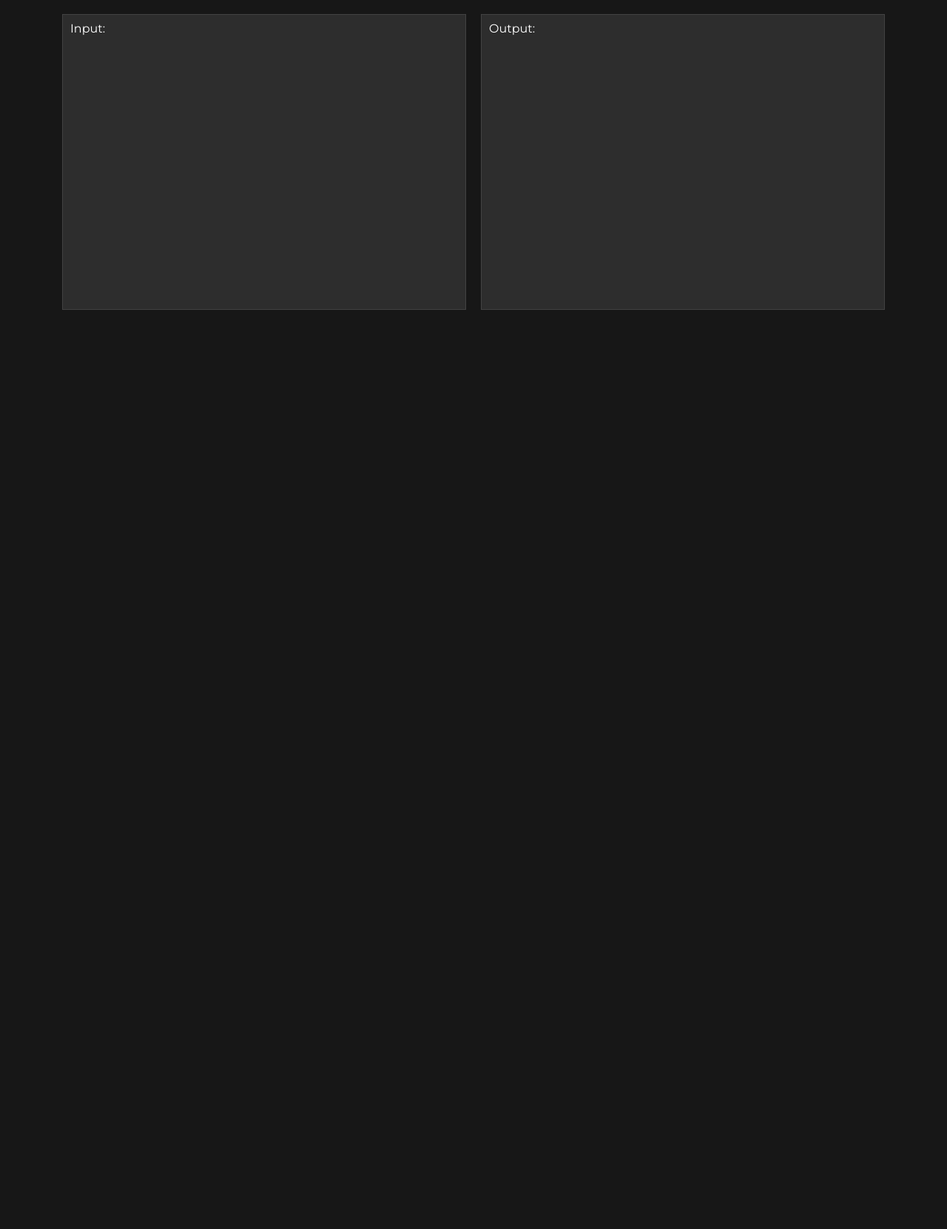
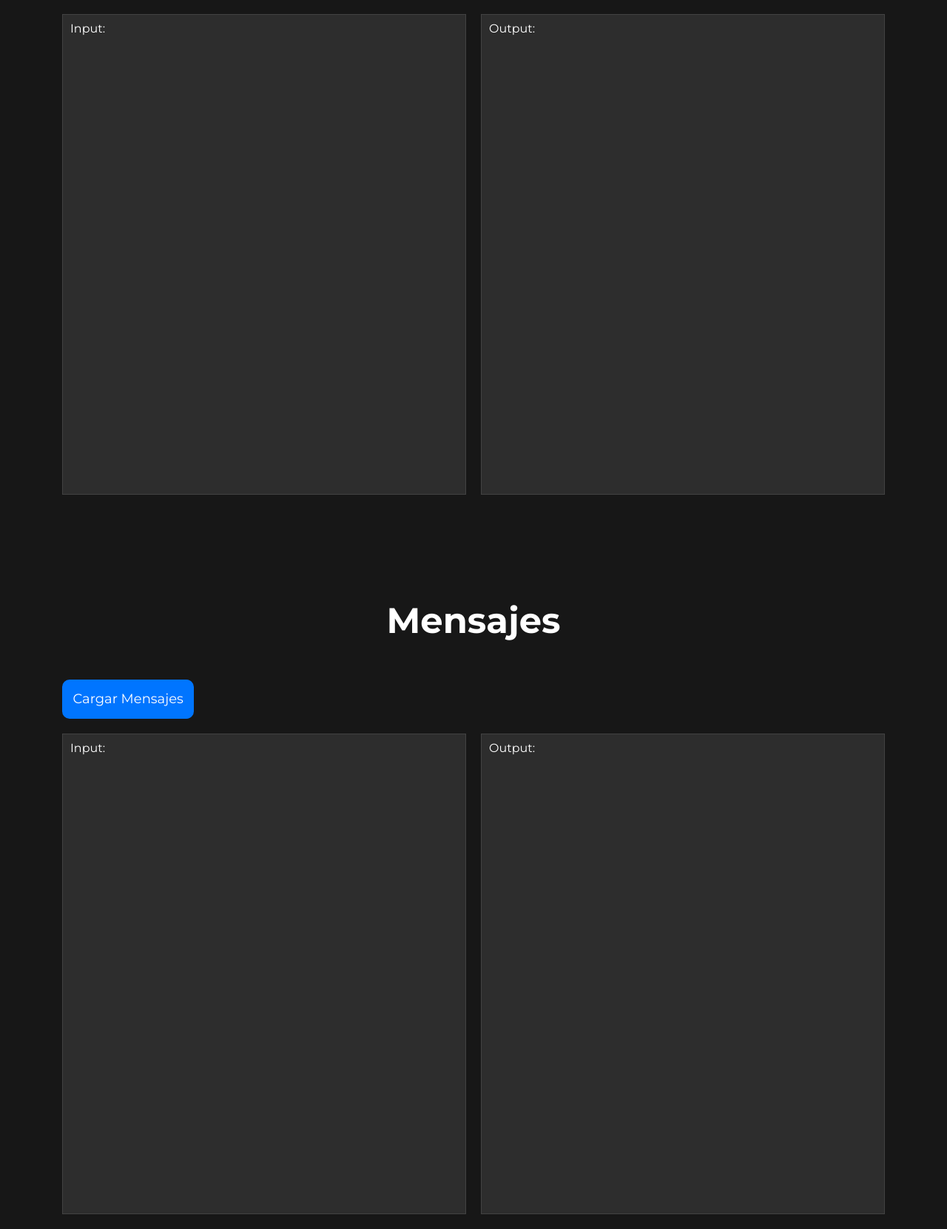
Before and after one commit to brandonT2002/IPC2_Proyecto3_202112030, a Python web app: template Templates/index.html in a window 1280 px wide; the page is wider, and only the part inside the window is pictured. Shown: the part 284-1946 px from the top of that part at 74% size. Before the commit the page ends 703 px from the top of that part, so only its background shows below. Run offline with Jinja, Linux system fonts and the light colour scheme; the template is opened without the code that fills it, so the values that code supplies are empty.

Commit message:
the section to load message file is implemented

```diff
--- a/Templates/index.html
+++ b/Templates/index.html
@@ -17,8 +17,8 @@
                     <h1 class="logo__name no-margin center-text">T<span class="logo__bold">C</span></h1>
                 </a>
                 <nav class="navigation">
-                    <a href="#" class="navigation__link">Perfiles</a>
-                    <a href="Elementos.html" class="navigation__link">Mensajes</a>
+                    <a href="#profile" class="navigation__link">Perfiles</a>
+                    <a href="#messages" class="navigation__link">Mensajes</a>
                     <a href="Compuestos.html" class="navigation__link">Peticiones</a>
                     <a href="#modal2" class="navigation__link icon">
                         <svg xmlns="http://www.w3.org/2000/svg" class="icon icon-tabler icon-tabler-help" width="25" height="25" viewBox="0 0 24 24" stroke-width="1.5" stroke="#ffffff" fill="none" stroke-linecap="round" stroke-linejoin="round">
@@ -32,6 +32,7 @@
             </div>
         </div>
     </header>
+    <div id="profile">
         <div class="container title">
             <h1 class="center-text">Perfiles</h1>
         </div>
@@ -42,8 +43,24 @@
             </label>
         </div>
         <div class="container columns">
-        <textarea name="input" class="input" disabled="true">Input:</textarea>
-        <textarea name="input" class="input" disabled="true">Output:</textarea>
+            <textarea name="input1" class="input" disabled="true">Input:</textarea>
+            <textarea name="input1" class="input" disabled="true">Output:</textarea>
+        </div>
+    </div>
+    <div id="messages">
+        <div class="container title">
+            <h1 class="center-text">Mensajes</h1>
+        </div>
+        <div class="container containerUpload">
+            <input type="file" name="file" id="file" class="inputfile inputfile-2" data-multiple-caption="{count} archivos seleccionados" multiple />
+            <label for="file" class="center-text">
+                <span class="iborrainputfile">Cargar Mensajes</span>
+            </label>
+        </div>
+        <div class="container columns">
+            <textarea name="input2" class="input" disabled="true">Input:</textarea>
+            <textarea name="input2" class="input" disabled="true">Output:</textarea>
+        </div>
     </div>
 </body>
 </html>
--- a/Templates/style.css
+++ b/Templates/style.css
@@ -12,6 +12,7 @@
 html {
     box-sizing: border-box;
     font-size: 62.5%;
+    scroll-behavior: smooth;
 }
 *,*::before {
     box-sizing: inherit;
@@ -25,6 +26,7 @@ body {
     -moz-user-select: none;
     -ms-user-select: none;
     user-select: none;
+    scroll-behavior: smooth;
 }
 /*Chrome, Safari, Edge, Opera*/
 input::-webkit-outer-spin-button,
@@ -59,6 +61,11 @@ h3{
 }
 h4{
     font-size: 2.8rem;
+}
+/* animation scroll */
+a[href^="#"] {
+    scroll-behavior: smooth;
+    transition: all 0.5s cubic-bezier(0.42,0,0.58,1); /* Añade una transición suave */
 }
 /*tulities*/
 .no-margin{
@@ -154,7 +161,6 @@ h4{
 }
 /* input file */
 .inputfile {
-    width: 100%;
     opacity: 0;
     overflow: hidden;
     position: absolute;
@@ -202,7 +208,7 @@ h4{
 .input{
     outline: none;
     min-width: 100%;
-    height: 40rem;
+    height: 65rem;
     resize: none;
     background-color: var(--gray);
     color: var(--white);
```
Lines whose indentation alone changed are shown as unchanged.
